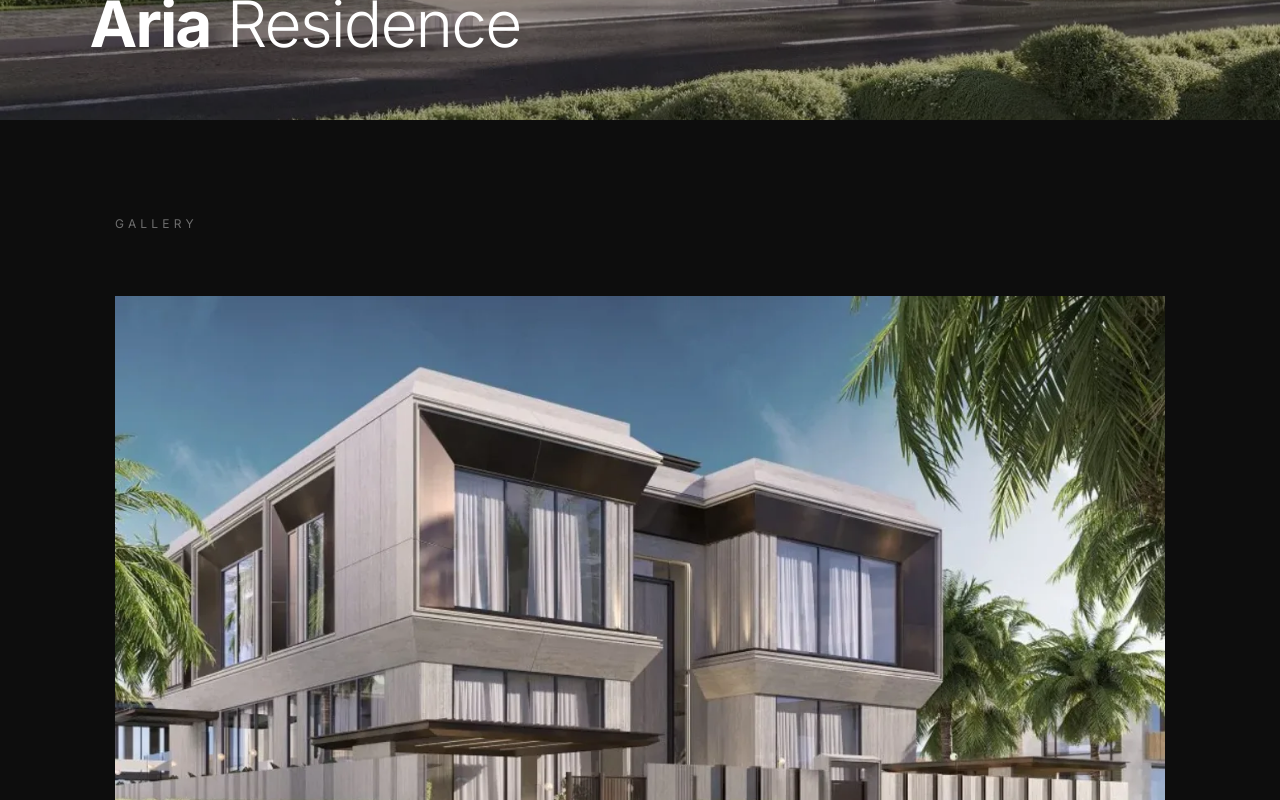
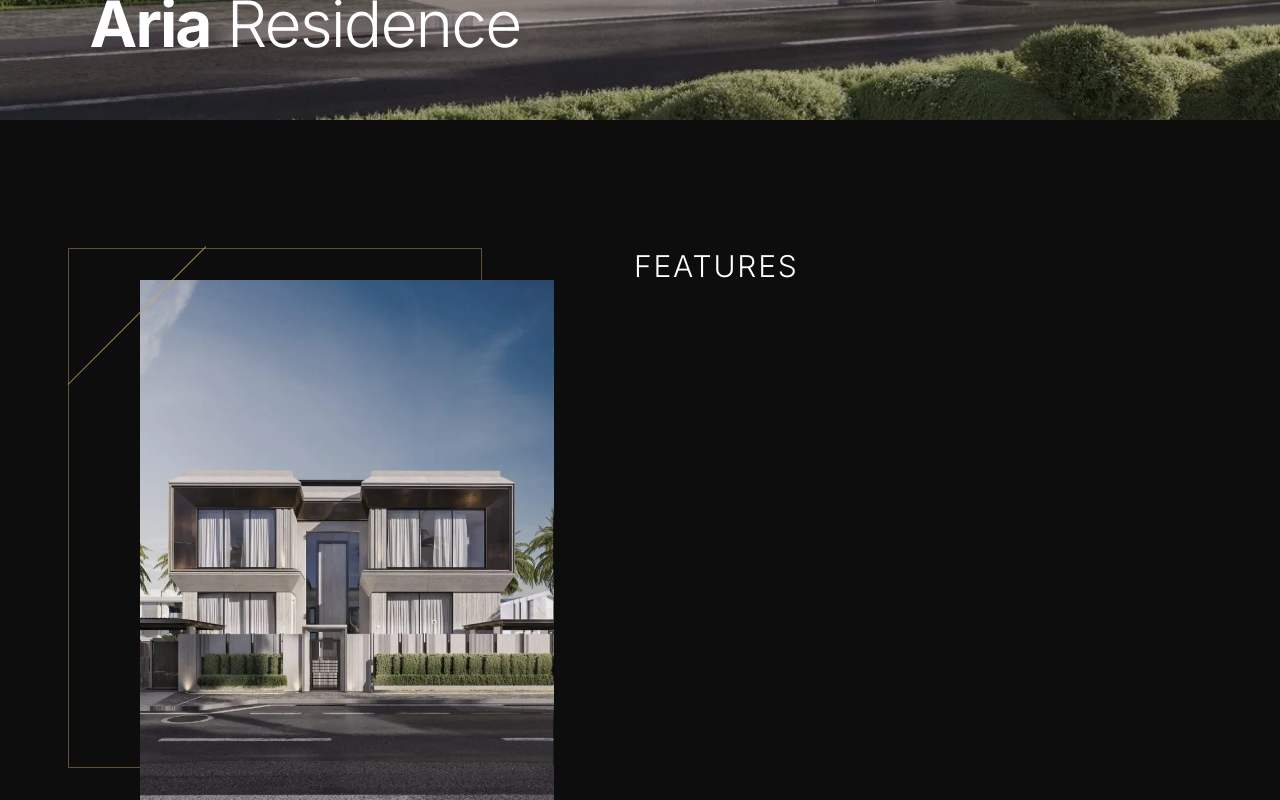
Before and after one commit to samiyantannaz1/arman-vaziri-v2, a Next.js app: page /projects/aria-residence in a window 1280 px wide. Shown: the part 680-1480 px from the top of the page. Built offline with nearby package versions, Linux system fonts and the light colour scheme.

Commit message:
Add scroll reveal to projects grid

```diff
--- a/src/app/globals.css
+++ b/src/app/globals.css
@@ -217,3 +217,27 @@
     animation: none;
   }
 }
+
+
+/* ---------- Scroll reveal ---------- */
+
+.reveal {
+  opacity: 0;
+  transform: translateY(40px) scale(0.98);
+  transition:
+    opacity 0.9s cubic-bezier(0.22, 1, 0.36, 1),
+    transform 0.9s cubic-bezier(0.22, 1, 0.36, 1);
+}
+
+.reveal-in {
+  opacity: 1;
+  transform: none;
+}
+
+@media (prefers-reduced-motion: reduce) {
+  .reveal {
+    opacity: 1;
+    transform: none;
+    transition: none;
+  }
+}
--- a/src/app/projects/[slug]/page.tsx
+++ b/src/app/projects/[slug]/page.tsx
@@ -1,8 +1,11 @@
 import type { Metadata } from "next";
+import Image from "next/image";
 import { notFound } from "next/navigation";
 import ProjectGallery from "@/components/ProjectGallery";
 import ProjectHero from "@/components/ProjectHero";
-import { getProject, getProjects } from "@/lib/projects";
+import ProjectIntro from "@/components/ProjectIntro";
+import ProjectNav from "@/components/ProjectNav";
+import { getProjects } from "@/lib/projects";
 
 // فقط پروژه‌هایی که تو content هستن ساخته می‌شن
 export const dynamicParams = false;
@@ -17,7 +20,7 @@
   params: Promise<{ slug: string }>;
 }): Promise<Metadata> {
   const { slug } = await params;
-  const project = getProject(slug);
+  const project = getProjects().find((p) => p.slug === slug);
 
   return {
     title: project?.title ?? "Project",
@@ -31,9 +34,14 @@
   params: Promise<{ slug: string }>;
 }) {
   const { slug } = await params;
-  const project = getProject(slug);
+  const projects = getProjects();
+  const index = projects.findIndex((p) => p.slug === slug);
 
-  if (!project) notFound();
+  if (index === -1) notFound();
+
+  const project = projects[index];
+  const prev = projects[index - 1] ?? null;
+  const next = projects[index + 1] ?? null;
 
   return (
     <main>
@@ -45,15 +53,36 @@
         year={project.year}
       />
 
-      {project.description && (
-        <section className="bg-deep px-6 py-24 text-white md:px-10">
-          <p className="mx-auto max-w-[700px] text-sm font-light leading-8 text-white/70 md:text-base">
-            {project.description}
-          </p>
+      <ProjectIntro
+        title={project.title}
+        description={project.description}
+        disc={project.disc}
+        year={project.year}
+        location={project.location}
+        area={project.area}
+      />
+
+      {project.plan && (
+        <section className="bg-deep px-5 py-12 md:py-16">
+          <div className="mx-auto w-full max-w-[1050px]">
+            <Image
+              src={project.plan.src}
+              alt={`${project.title} architectural plan`}
+              width={project.plan.width}
+              height={project.plan.height}
+              sizes="(max-width: 768px) 100vw, 1050px"
+              className="mx-auto h-auto max-h-[850px] w-full object-contain"
+            />
+          </div>
         </section>
       )}
 
       <ProjectGallery blocks={project.gallery} title={project.title} />
+
+      <ProjectNav
+        prev={prev && { slug: prev.slug, title: prev.title }}
+        next={next && { slug: next.slug, title: next.title }}
+      />
     </main>
   );
 }
--- /dev/null
+++ b/src/components/ProjectIntro.tsx
@@ -0,0 +1,98 @@
+import Image from "next/image";
+import type { Img } from "@/lib/projects";
+
+interface ProjectIntroProps {
+  title: string;
+  description: string;
+  disc: Img | null;
+  year: string;
+  location: string;
+  area: string;
+}
+
+export default function ProjectIntro({
+  title,
+  description,
+  disc,
+  year,
+  location,
+  area,
+}: ProjectIntroProps) {
+  const details = [
+    { label: "YEAR", value: year },
+    { label: "LOCATION", value: location },
+    { label: "SQUARE METERS", value: area },
+  ].filter((item) => item.value);
+
+  if (!description && !disc && details.length === 0) return null;
+
+  return (
+    <section className="overflow-x-clip bg-deep px-6 py-24 text-white md:px-12 md:py-32 lg:px-24">
+      <div
+        className={`mx-auto grid gap-14 ${
+          disc
+            ? "max-w-[1000px] md:grid-cols-[0.9fr_1.1fr] md:gap-20"
+            : "max-w-[700px]"
+        }`}
+      >
+        {disc && (
+          // --o = فاصله قاب و خط از لبه چپ عکس. فقط همین عدد را عوض کن.
+          <div className="relative mt-6 [--o:1rem] md:mt-8 md:[--o:2.5rem] lg:[--o:4.5rem]">
+            {/* قاب طلایی */}
+            <div
+              aria-hidden="true"
+              className="absolute -top-6 left-[calc(var(--o)*-1)] h-full w-full border border-gold/45 md:-top-8"
+            />
+
+            <Image
+              src={disc.src}
+              alt={`${title} detail`}
+              width={disc.width}
+              height={disc.height}
+              sizes="(max-width: 768px) 100vw, 450px"
+              className="relative block h-auto w-full"
+            />
+
+            {/* خط مورب: از لبه چپ قاب شروع می‌شود و روی عکس می‌آید */}
+                       <div
+              aria-hidden="true"
+              className="pointer-events-none absolute left-[calc(var(--o)*-1)] top-[20%] z-10 h-px w-[47%] origin-left -rotate-45 bg-gold/80"
+            />
+          </div>
+        )}
+
+        <div className="flex flex-col justify-between gap-12">
+          <div>
+            <h2 className="text-2xl font-light uppercase tracking-[0.06em] md:text-3xl">
+              Features
+            </h2>
+
+            {description && (
+              <p className="mt-8 max-w-md whitespace-pre-line text-sm font-light leading-7 text-white/70">
+                {description}
+              </p>
+            )}
+          </div>
+
+          {details.length > 0 && (
+            <ul>
+              {details.map((item) => (
+                <li
+                  key={item.label}
+                  className="flex items-center justify-between gap-4 border-t border-white/15 py-4"
+                >
+                  <span className="text-[10px] tracking-[0.15em] text-white/40">
+                    {item.label}
+                  </span>
+                  <span className="text-xs font-light tracking-[0.05em] text-white/80">
+                    {item.value}
+                  </span>
+                </li>
+              ))}
+            </ul>
+          )}
+        </div>
+      </div>
+    </section>
+  );
+}
--- /dev/null
+++ b/src/components/ProjectNav.tsx
@@ -0,0 +1,63 @@
+import Link from "next/link";
+
+interface NavItem {
+  slug: string;
+  title: string;
+}
+
+function NavLink({
+  item,
+  direction,
+}: {
+  item: NavItem | null;
+  direction: "prev" | "next";
+}) {
+  const isNext = direction === "next";
+
+  if (!item) return <div />;
+
+  return (
+    <Link
+      href={`/projects/${item.slug}`}
+      className={`group flex flex-col gap-2 py-8 transition-colors ${
+        isNext ? "items-end text-right" : "items-start"
+      }`}
+    >
+      <span className="text-[10px] tracking-[0.3em] text-white/40 transition-colors group-hover:text-gold">
+        {isNext ? "NEXT PROJECT →" : "← PREVIOUS PROJECT"}
+      </span>
+      <span className="text-lg font-light text-white/80 transition-colors group-hover:text-gold md:text-2xl">
+        {item.title}
+      </span>
+    </Link>
+  );
+}
+
+export default function ProjectNav({
+  prev,
+  next,
+}: {
+  prev: NavItem | null;
+  next: NavItem | null;
+}) {
+  return (
+    <nav
+      aria-label="Project navigation"
+      className="bg-deep px-6 pb-24 text-white md:px-10 lg:px-16"
+    >
+      <div className="mx-auto max-w-[1050px]">
+        <div className="grid grid-cols-2 gap-6 border-y border-white/10">
+          <NavLink item={prev} direction="prev" />
+          <NavLink item={next} direction="next" />
+        </div>
+
+        <Link
+          href="/projects"
+          className="mt-10 block text-center text-xs tracking-[0.3em] text-white/50 transition-colors hover:text-gold"
+        >
+          BACK TO ALL PROJECTS ↗
+        </Link>
+      </div>
+    </nav>
+  );
+}
--- a/src/components/ProjectsGrid.tsx
+++ b/src/components/ProjectsGrid.tsx
@@ -4,7 +4,7 @@
 import Link from "next/link";
 import { useState } from "react";
 import Placeholder from "./Placeholder";
-
+import Reveal from "./Reveal";
 export interface GridProject {
   slug: string;
   title: string;
@@ -45,11 +45,8 @@
 
       <div className="grid grid-cols-1 gap-x-6 gap-y-12 sm:grid-cols-2 lg:grid-cols-3">
               {visible.map((project, index) => (
-          <Link
-            key={project.slug}
-            href={`/projects/${project.slug}`}
-            className="group block"
-          >
+          <Reveal key={project.slug} delay={(index % 3) * 110}>
+            <Link href={`/projects/${project.slug}`} className="group block">
               <div className="relative aspect-[4/3] overflow-hidden bg-deep">
                 {project.cover ? (
                   <Image
@@ -80,6 +77,7 @@
                 </span>
               </div>
             </Link>
+          </Reveal>
         ))}
       </div>
 
--- /dev/null
+++ b/src/components/Reveal.tsx
@@ -0,0 +1,46 @@
+"use client";
+
+import { useEffect, useRef, useState, type ReactNode } from "react";
+
+interface RevealProps {
+  children: ReactNode;
+  delay?: number; // میلی‌ثانیه
+  className?: string;
+}
+
+export default function Reveal({
+  children,
+  delay = 0,
+  className = "",
+}: RevealProps) {
+  const ref = useRef<HTMLDivElement>(null);
+  const [shown, setShown] = useState(false);
+
+  useEffect(() => {
+    const element = ref.current;
+    if (!element) return;
+
+    const observer = new IntersectionObserver(
+      ([entry]) => {
+        if (entry.isIntersecting) {
+          setShown(true);
+          observer.disconnect();
+        }
+      },
+      { threshold: 0.12, rootMargin: "0px 0px -6% 0px" }
+    );
+
+    observer.observe(element);
+    return () => observer.disconnect();
+  }, []);
+
+  return (
+    <div
+      ref={ref}
+      className={`reveal ${shown ? "reveal-in" : ""} ${className}`}
+      style={{ transitionDelay: `${delay}ms` }}
+    >
+      {children}
+    </div>
+  );
+}
```
Lines whose indentation alone changed are shown as unchanged.
